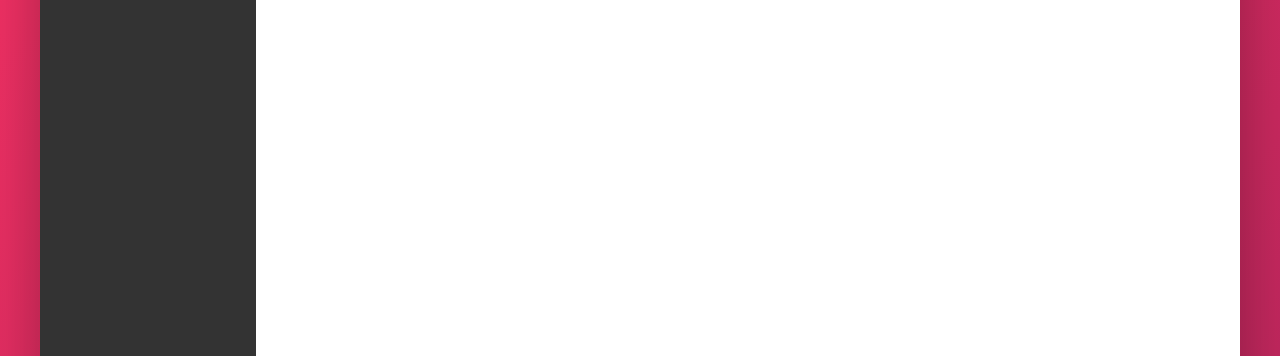
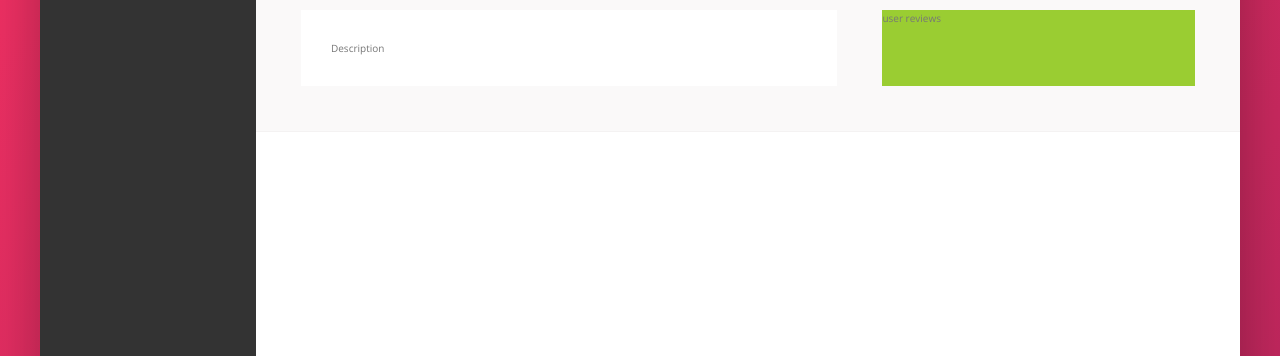
Before and after one commit to Yaasir024/konoha-hotel, a website: page index.html in a window 1280 px wide. Shown: the part 444-800 px from the top of the page. Drawn offline with nearby package versions, Linux system fonts and the light colour scheme.

Commit message:
styled the description box

```diff
--- a/sass/_base.scss
+++ b/sass/_base.scss
@@ -29,6 +29,9 @@
     --color-grey-dark-2: #777;
     --color-grey-dark-3: #999;
     --shadow-dark: 0 2rem 6rem rgba(0, 0,0,.3);
+    --shadow-light: 0 2rem 5rem rgba(0,0,0,.06);
+
+    --grey-line: 1px solid var(--color-grey-light-2);
 }
 
 
--- a/sass/_components.scss
+++ b/sass/_components.scss
@@ -218,7 +218,7 @@
 .overview {
     display: flex;
     align-items: center;
-    border-bottom: 1px solid var(--color-grey-light-2);
+    border-bottom: var(--grey-line);
     &__heading {
         font-size: 2.25rem;
         font-weight: 300;
--- a/sass/_layout.scss
+++ b/sass/_layout.scss
@@ -11,7 +11,7 @@
     font-size: 14px;
     height: 7rem;
     background-color: #fff;
-    border-bottom: 1px solid var(--color-grey-light-2);
+    border-bottom: var(--grey-line);
 
     display: flex;
     justify-content: space-between;
@@ -43,5 +43,22 @@
 
 
 .detail {
+    display: flex;
+    padding: 4.5rem;
+    background-color: var(--color-grey-light-1);
+    border-bottom: var(--grey-line);
+}
 
+.description {
+    background-color: #fff;
+    box-shadow: --shadow-light;
+    padding: 3rem;
+    flex: 0 0 60%;
+    margin-right: 4.5rem;
 }
+
+
+.user-reviews {
+    background-color: yellowgreen;
+    flex: 1;
+}
```
Also changed, not shown: css/style.css.
